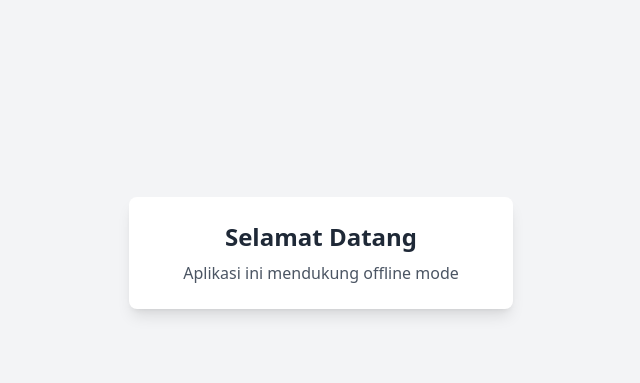
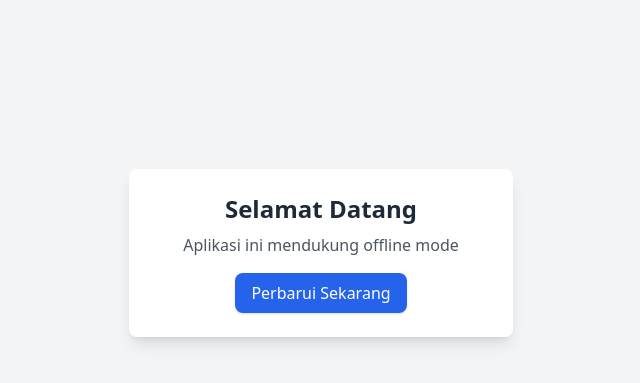
Before and after one commit to abiydoni/appsbee, a PHP site: page / in a window 1280 px wide. Shown: the part 147-530 px from the top of the page, without its empty margins (319-959 px from the left). Run offline with PHP 8.4, Linux system fonts and the light colour scheme; some libraries are stand-ins or nearby versions.

Commit message:
Update index.php

```diff
--- a/index.php
+++ b/index.php
@@ -10,7 +10,7 @@
     <div class="bg-white p-6 rounded-lg shadow-lg text-center w-96">
         <h1 class="text-2xl font-bold text-gray-800">Selamat Datang</h1>
         <p class="text-gray-600 mt-2">Aplikasi ini mendukung offline mode</p>
-        <button id="reloadButton" class="hidden mt-4 px-4 py-2 bg-blue-600 text-white rounded-lg shadow">
+        <button id="reloadButton" class="mt-4 px-4 py-2 bg-blue-600 text-white rounded-lg shadow">
             Perbarui Sekarang
         </button>
     </div>
```
